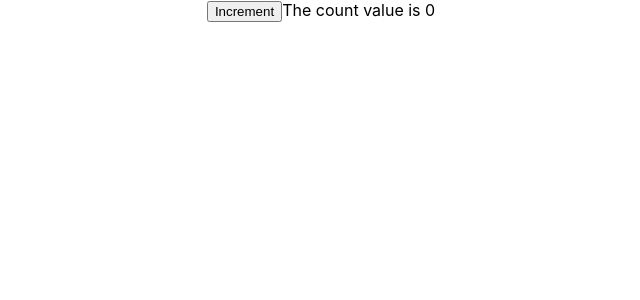
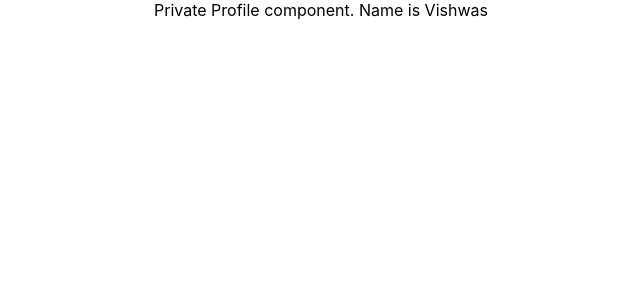
Before and after one commit to MohJamal/React-TypeScript, a React (Create React App) app: page / in a window 1280 px wide. Shown: the top 300 px of the page, without its empty margins (319-959 px from the left). Built offline with nearby package versions, Linux system fonts and the light colour scheme.

Commit message:
18 - Component Prop part1

```diff
--- a/src/App.tsx
+++ b/src/App.tsx
@@ -1,10 +1,11 @@
-import { Counter } from "./components/class/Counter";
+import { Private } from "./components/auth/Private";
+import { Profile } from "./components/auth/Profile";
 import "./App.css";
 
 function App() {
   return (
     <div className="App">
-      <Counter message="The count value is " />
+      <Private isLoggedIn={true} Component={Profile} />
     </div>
   );
 }
--- /dev/null
+++ b/src/components/auth/Login.jsx
@@ -0,0 +1,3 @@
+export const Login = () => {
+  return <div>Please login to continue</div>;
+};
--- /dev/null
+++ b/src/components/auth/Private.jsx
@@ -0,0 +1,9 @@
+import { Login } from "./Login";
+
+export const Private = ({ isLoggedIn, Component }) => {
+  if (isLoggedIn) {
+    return <Component name="Vishwas" />;
+  } else {
+    return <Login />;
+  }
+};
--- /dev/null
+++ b/src/components/auth/Profile.jsx
@@ -0,0 +1,3 @@
+export const Profile = ({ name }) => {
+  return <div>Private Profile component. Name is {name}</div>;
+};
```
